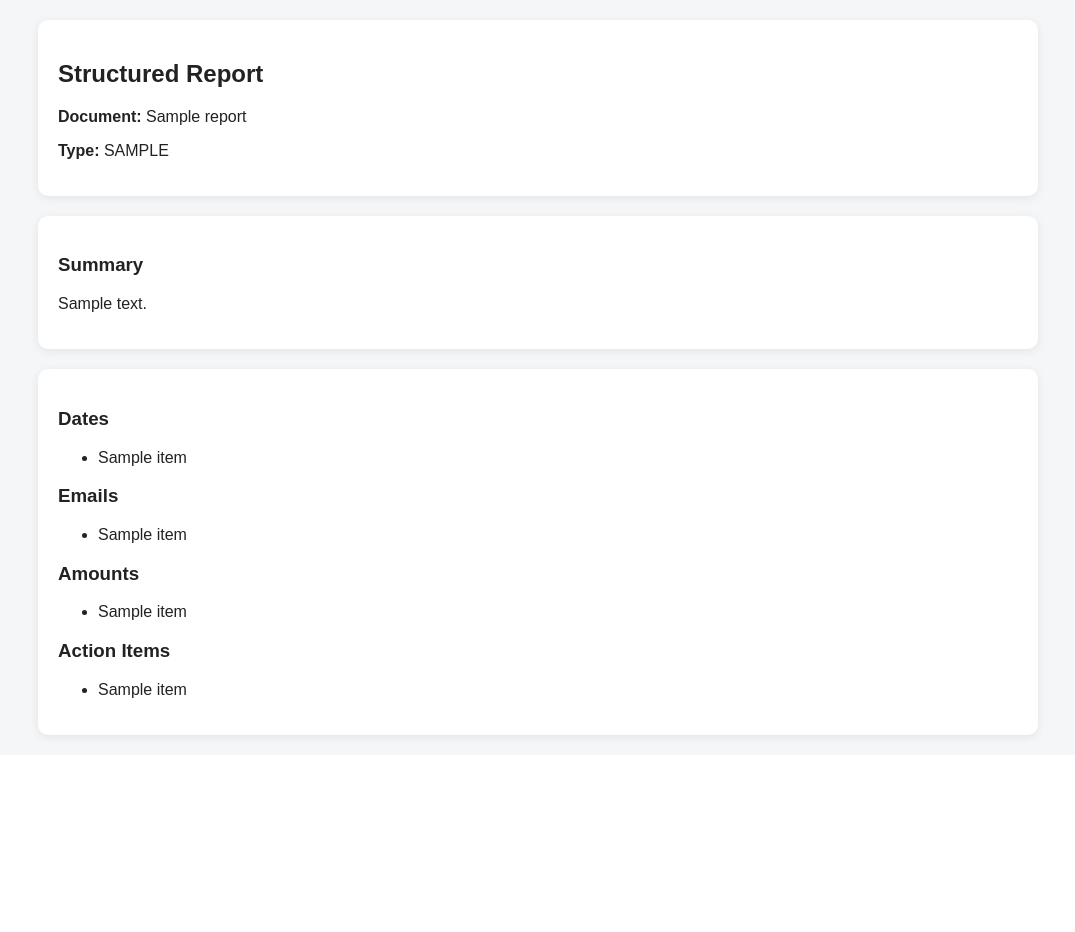
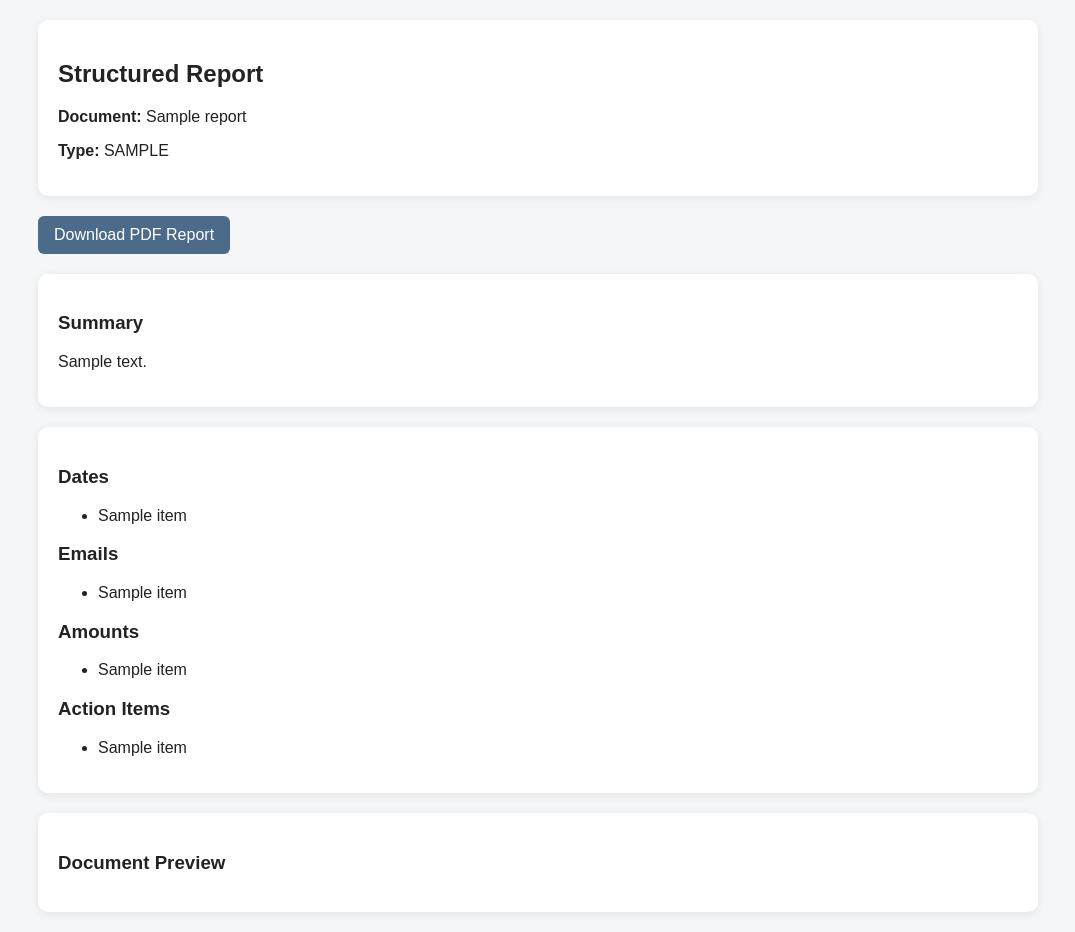
Before and after one commit to ahsanhamid000-ai/ca-commercial-support-assistant, a Flask app: template templates/report.html in a window 1280 px wide. Shown: the part 100-1032 px from the top of the page, without its empty margins (102-1177 px from the left). Before the commit the page ends 843 px from the top, so only its background shows below. Run offline with Flask 3, Linux system fonts and the light colour scheme; the template is opened without the code that fills it: most values are stand-ins (such as "Sample title", 1, 10 or a date in 2020); parts of the project's set-up code (start-up, migrations or seed data) failed here and were passed over.

Commit message:
git add templates/report.html git commit -m "style: add report download action to report page"

```diff
--- a/templates/report.html
+++ b/templates/report.html
@@ -7,6 +7,12 @@
     <h2>Structured Report</h2>
     <p><strong>Document:</strong> {{ report.document_name }}</p>
     <p><strong>Type:</strong> {{ report.document_type|upper }}</p>
+</section>
+
+<section class="actions">
+    <a class="button secondary" href="{{ url_for('download_report', doc_id=document.id) }}">
+        Download PDF Report
+    </a>
 </section>
 
 <section class="card">
@@ -51,4 +57,9 @@
         {% endfor %}
     </ul>
 </section>
+
+<section class="card">
+    <h3>Document Preview</h3>
+    <p>{{ report.preview }}</p>
+</section>
 {% endblock %}
```
